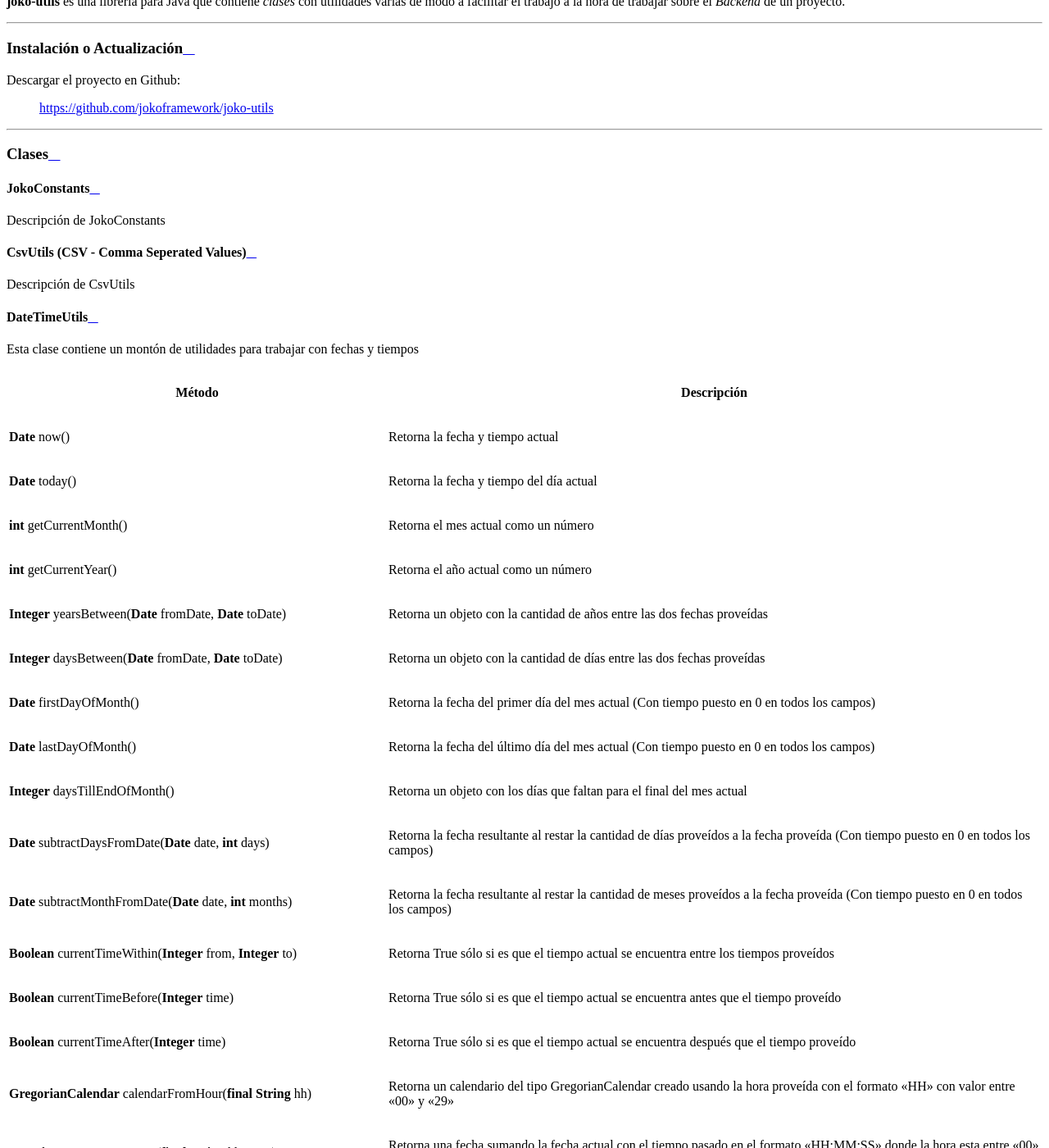
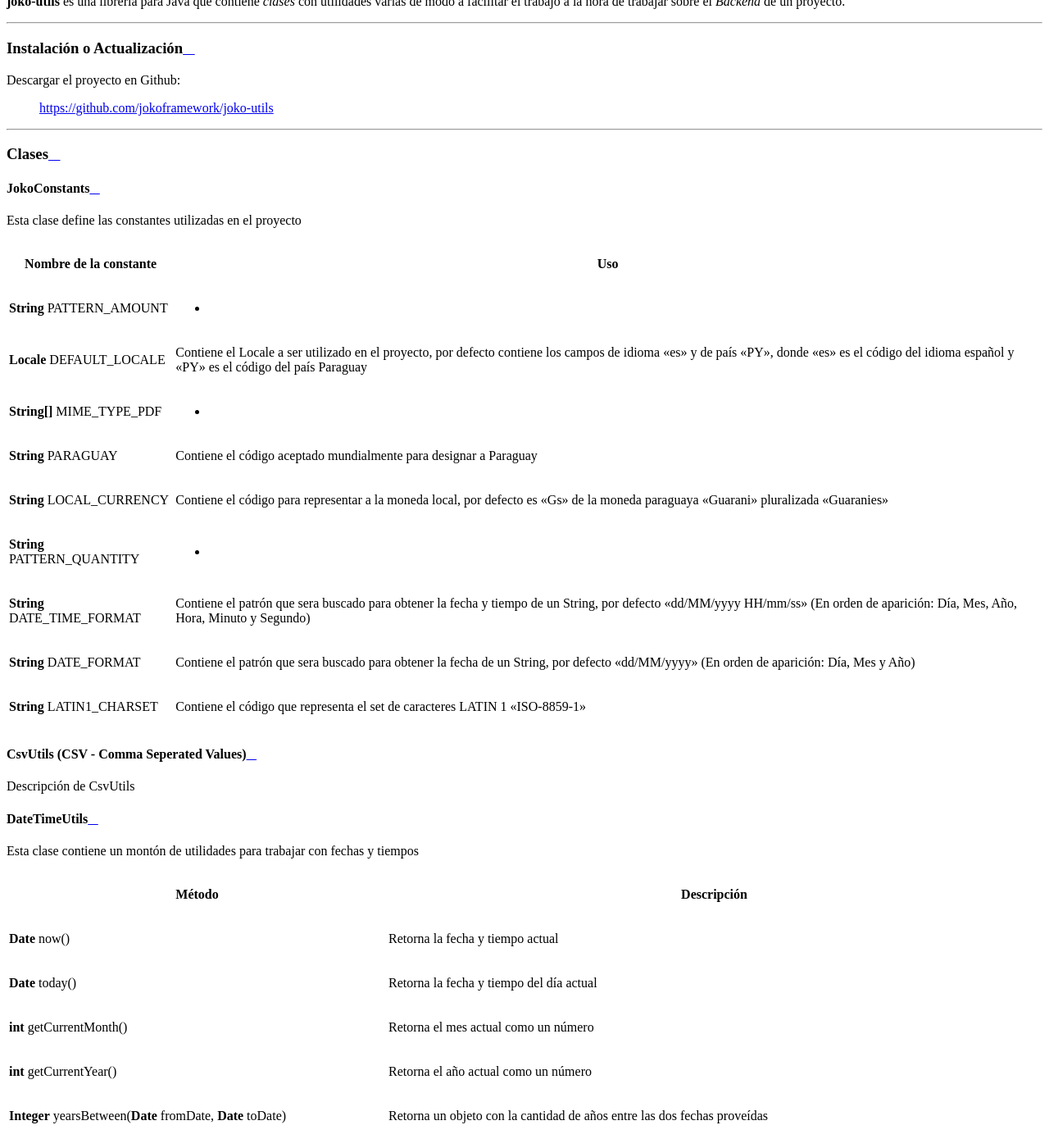
Before and after one commit to jokoframework/jokoframework.github.io, a Sphinx documentation site: the page built from docs/librerias.rst, in a window 1280 px wide and 1400 px high, scrolled down 886 px. Shown: the whole window at 82% size. Built offline with Sphinx 7.4.7 and the Read the Docs theme 2.0.0, drawn with Linux system fonts in a browser that asks for light colours.

```diff
--- a/docs/librerias.rst
+++ b/docs/librerias.rst
@@ -20,7 +20,29 @@
 ^^^^^^
 JokoConstants
 -------------
-Descripción de JokoConstants
+Esta clase define las constantes utilizadas en el proyecto
+
++-------------------------------+------------------------------------------------------------------------------------------------------------------------------------------------------------------------------------------------------+
+| Nombre de la constante        | Uso                                                                                                                                                                                                  |
++===============================+======================================================================================================================================================================================================+
+| **String** PATTERN_AMOUNT     | -                                                                                                                                                                                                    |
++-------------------------------+------------------------------------------------------------------------------------------------------------------------------------------------------------------------------------------------------+
+| **Locale** DEFAULT_LOCALE     | Contiene el Locale a ser utilizado en el proyecto, por defecto  contiene los campos de idioma "es" y de país "PY", donde "es" es el  código del idioma español y "PY" es el código del país Paraguay |
++-------------------------------+------------------------------------------------------------------------------------------------------------------------------------------------------------------------------------------------------+
+| **String[]** MIME_TYPE_PDF    | -                                                                                                                                                                                                    |
++-------------------------------+------------------------------------------------------------------------------------------------------------------------------------------------------------------------------------------------------+
+| **String** PARAGUAY           | Contiene el código aceptado mundialmente para designar a Paraguay                                                                                                                                    |
++-------------------------------+------------------------------------------------------------------------------------------------------------------------------------------------------------------------------------------------------+
+| **String** LOCAL_CURRENCY     | Contiene el código para representar a la moneda local, por defecto es  "Gs" de la moneda paraguaya "Guarani" pluralizada "Guaranies"                                                                 |
++-------------------------------+------------------------------------------------------------------------------------------------------------------------------------------------------------------------------------------------------+
+| **String** PATTERN_QUANTITY   | -                                                                                                                                                                                                    |
++-------------------------------+------------------------------------------------------------------------------------------------------------------------------------------------------------------------------------------------------+
+| **String** DATE_TIME_FORMAT   | Contiene el patrón que sera buscado para obtener la fecha y tiempo de  un String, por defecto "dd/MM/yyyy HH/mm/ss" (En orden de aparición:  Día, Mes, Año, Hora, Minuto y Segundo)                  |
++-------------------------------+------------------------------------------------------------------------------------------------------------------------------------------------------------------------------------------------------+
+| **String** DATE_FORMAT        | Contiene el patrón que sera buscado para obtener la fecha de   un String, por defecto "dd/MM/yyyy" (En orden de aparición:   Día, Mes y Año)                                                         |
++-------------------------------+------------------------------------------------------------------------------------------------------------------------------------------------------------------------------------------------------+
+| **String** LATIN1_CHARSET     | Contiene el código que representa el set de caracteres LATIN 1 "ISO-8859-1"                                                                                                                          |
++-------------------------------+------------------------------------------------------------------------------------------------------------------------------------------------------------------------------------------------------+
 
 CsvUtils (CSV - Comma Seperated Values)
 ---------------------------------------
```
Also changed, not shown: docs/_build/html/_sources/librerias.rst.txt, docs/_build/html/librerias.html, docs/_build/html/searchindex.js, 2 other files.
